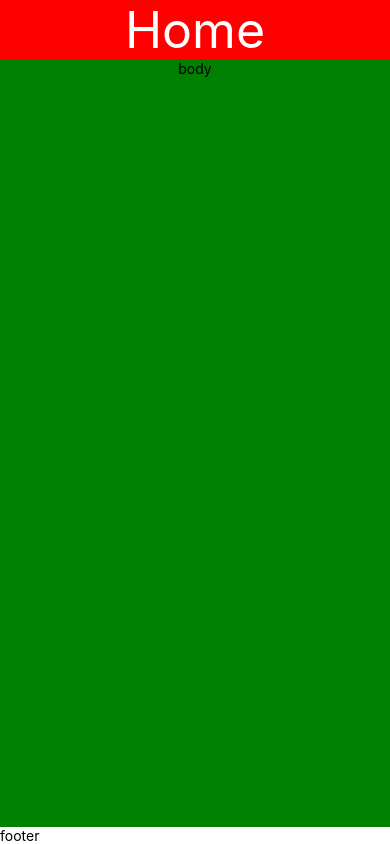
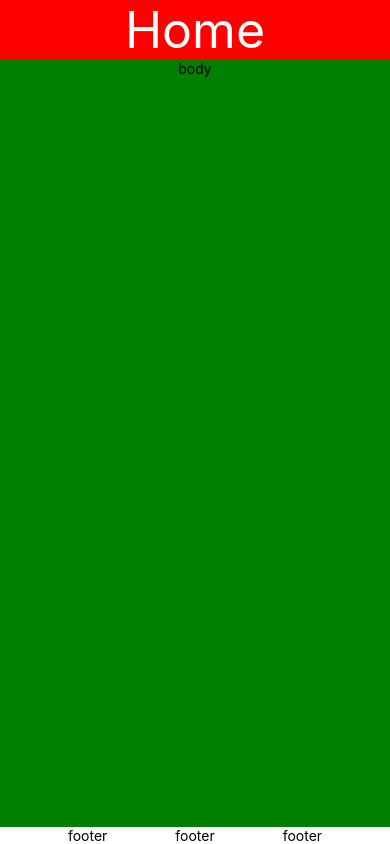
Before and after one commit to WoraponU/react-native-babelcoder, a React Native app: screen / in a window 390 px wide. Built offline with nearby package versions, Linux system fonts and the light colour scheme.

Commit message:
footer มาแล้ว

```diff
--- a/App.js
+++ b/App.js
@@ -12,7 +12,15 @@ export default class App extends React.PureComponent {
           <Text style={styles.text}>body</Text>
         </View>
         <View style={styles.footer}>
-          <Text style={styles.text}>footer</Text>
+          <View>
+            <Text style={styles.text}>footer</Text>
+          </View>
+          <View>
+            <Text style={styles.text}>footer</Text>
+          </View>
+          <View>
+            <Text style={styles.text}>footer</Text>
+          </View>
         </View>
       </SafeAreaView>
     );
@@ -23,7 +31,6 @@ const styles = StyleSheet.create({
   container: {
     flex: 1,
     backgroundColor: "#fff",
-    alignItems: "center",
     alignItems: "stretch"
   },
   header: {
@@ -40,7 +47,9 @@ const styles = StyleSheet.create({
     backgroundColor: "green"
   },
   footer: {
-    marginTop: "auto"
+    marginTop: "auto",
+    flexDirection: "row",
+    justifyContent: "space-evenly"
   },
   button: {
     backgroundColor: "red"
```
